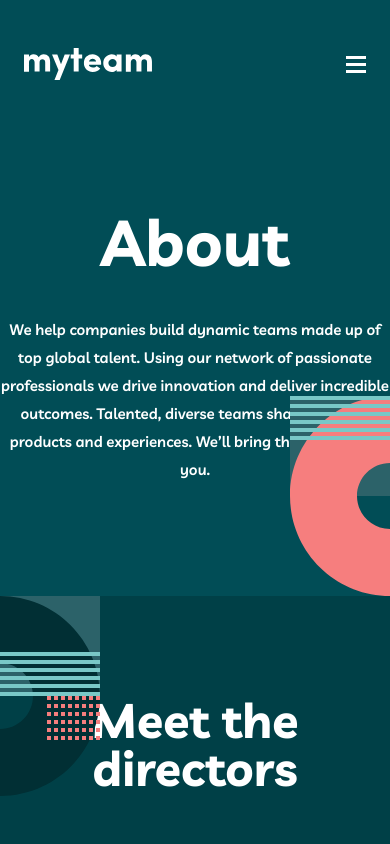
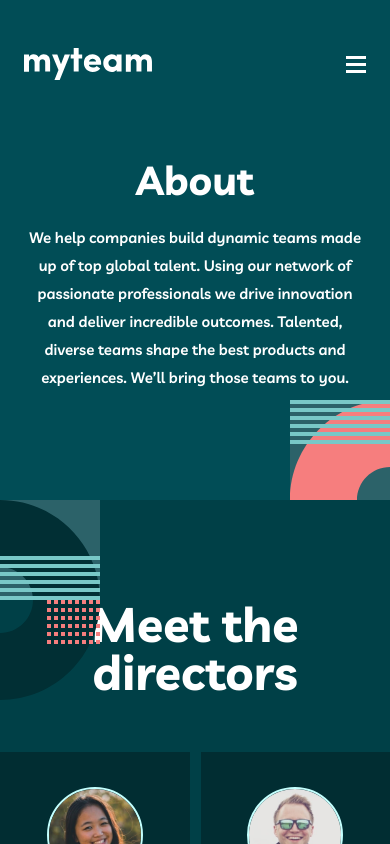
Before and after one commit to mackieva/myteam, a Next.js app: page /about in a window 390 px wide. Shown: the top 844 px of the page. Built offline with nearby package versions, Linux system fonts and the light colour scheme.

Commit message:
about hero responsiveness

```diff
--- a/components/about/about-hero.tsx
+++ b/components/about/about-hero.tsx
@@ -1,9 +1,11 @@
 const AboutHero = () => {
 	return (
-		<section className='py-[112px] lg:py-[120px] relative'>
-			<div className='max-w-[683px] lg:max-w-[1110px] mx-auto flex flex-col justify-between items-center gap-[24px] lg:grid lg:grid-cols-[350px_730px] lg:gap-[30px] relative'>
+		<section className='px-6 md:px-0 pt-[80px] pb-[108px] md:py-[112px] lg:py-[120px] relative'>
+			<div className='max-w-[683px] lg:max-w-[1110px] mx-auto flex flex-col justify-between items-center lg:items-start gap-[24px] lg:grid lg:grid-cols-[350px_730px] lg:gap-[30px] relative'>
 				<div>
-					<h1 className='text-[64px] leading-[100px] max-w-[10ch]'>About</h1>
+					<h1 className='text-[40px] leading-[40px] md:text-[64px] md:leading-[56px] lg:text-[64px] lg:leading-[100px] max-w-[10ch]'>
+						About
+					</h1>
 				</div>
 				<div className='flex flex-col items-start justify-between'>
 					<span className='h-1 w-[50px] bg-lc hidden lg:block' />
@@ -19,7 +21,7 @@ const AboutHero = () => {
 				xmlns='http://www.w3.org/2000/svg'
 				width='200'
 				height='200'
-				className='absolute bottom-0 -right-[100px]'
+				className='absolute -bottom-[100px] md:bottom-0 -right-[100px]'
 			>
 				<g fill='none' fillRule='evenodd'>
 					<path fill='#2C6269' d='M100 100H0V0h100z' />
```
